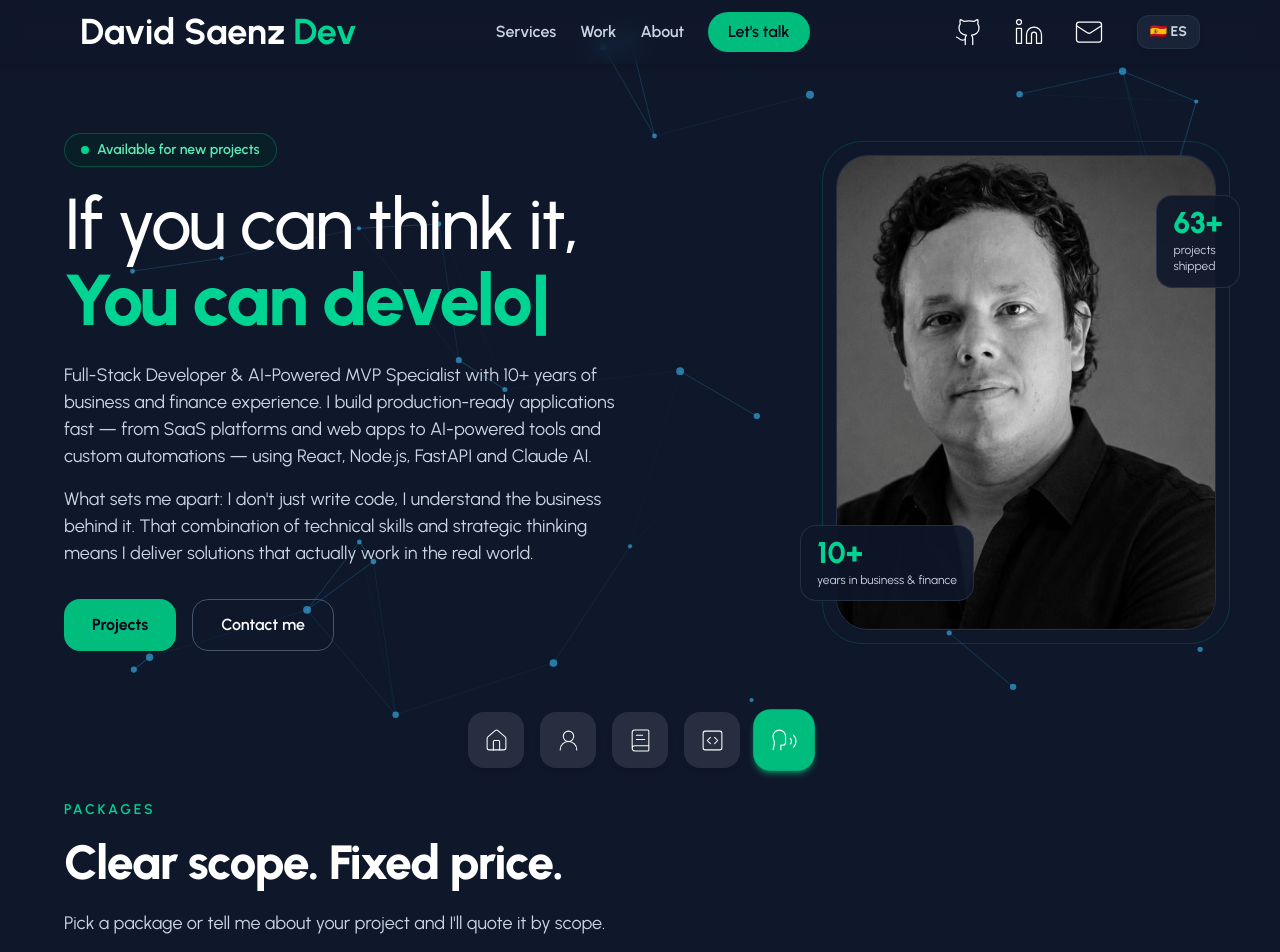
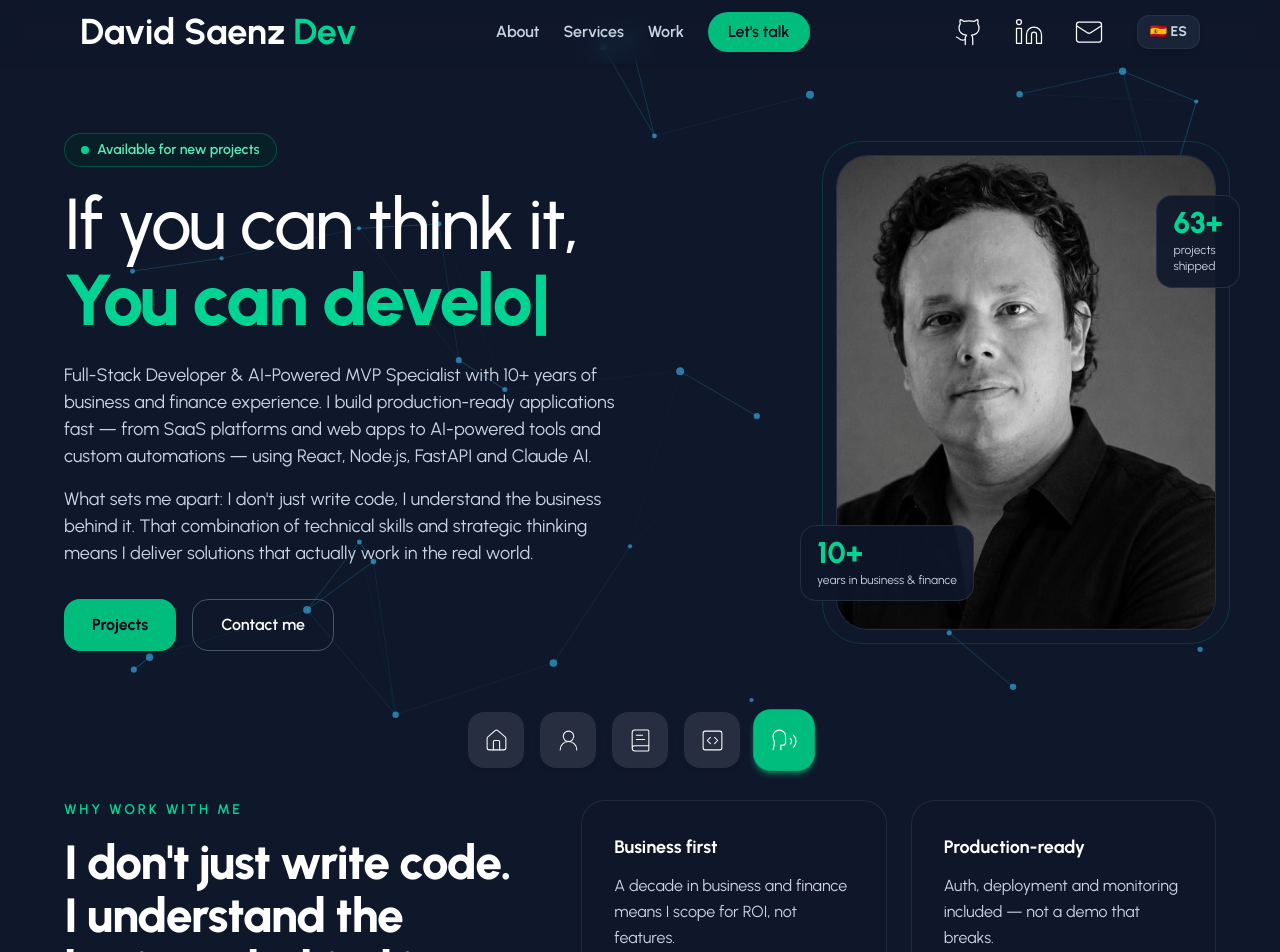
Before and after one commit to DavidSaenzB/portfolio, a Next.js app: page / in a window 1280 px wide. Shown: the top 952 px of the page. Built offline with nearby package versions, Linux system fonts and the light colour scheme.

Commit message:
fix(nav): About primero en header y Home; orden consistente con el dock

```diff
--- a/app/page.tsx
+++ b/app/page.tsx
@@ -24,9 +24,9 @@ export default function Home() {
           the last one. */}
       <div className="relative z-10 px-4 pb-32 md:px-8">
         <div className="flex flex-col max-w-6xl gap-24 mx-auto md:gap-40">
+          <WhyMeSection />
           <PackagesSection />
           <FeaturedWorkSection />
-          <WhyMeSection />
           <ContactSection />
         </div>
       </div>
--- a/components/header.tsx
+++ b/components/header.tsx
@@ -8,9 +8,9 @@ import { handleHomeLinkClick } from "@/utils/home-link";
 
 // Text links to the Home sections (md+ only; on phones the dock covers navigation).
 const sectionLinks = [
+  { key: "about", href: "/#about" },
   { key: "services", href: "/#services" },
   { key: "work", href: "/#work" },
-  { key: "about", href: "/#about" },
 ] as const;
 
 const Header = () => {
```
